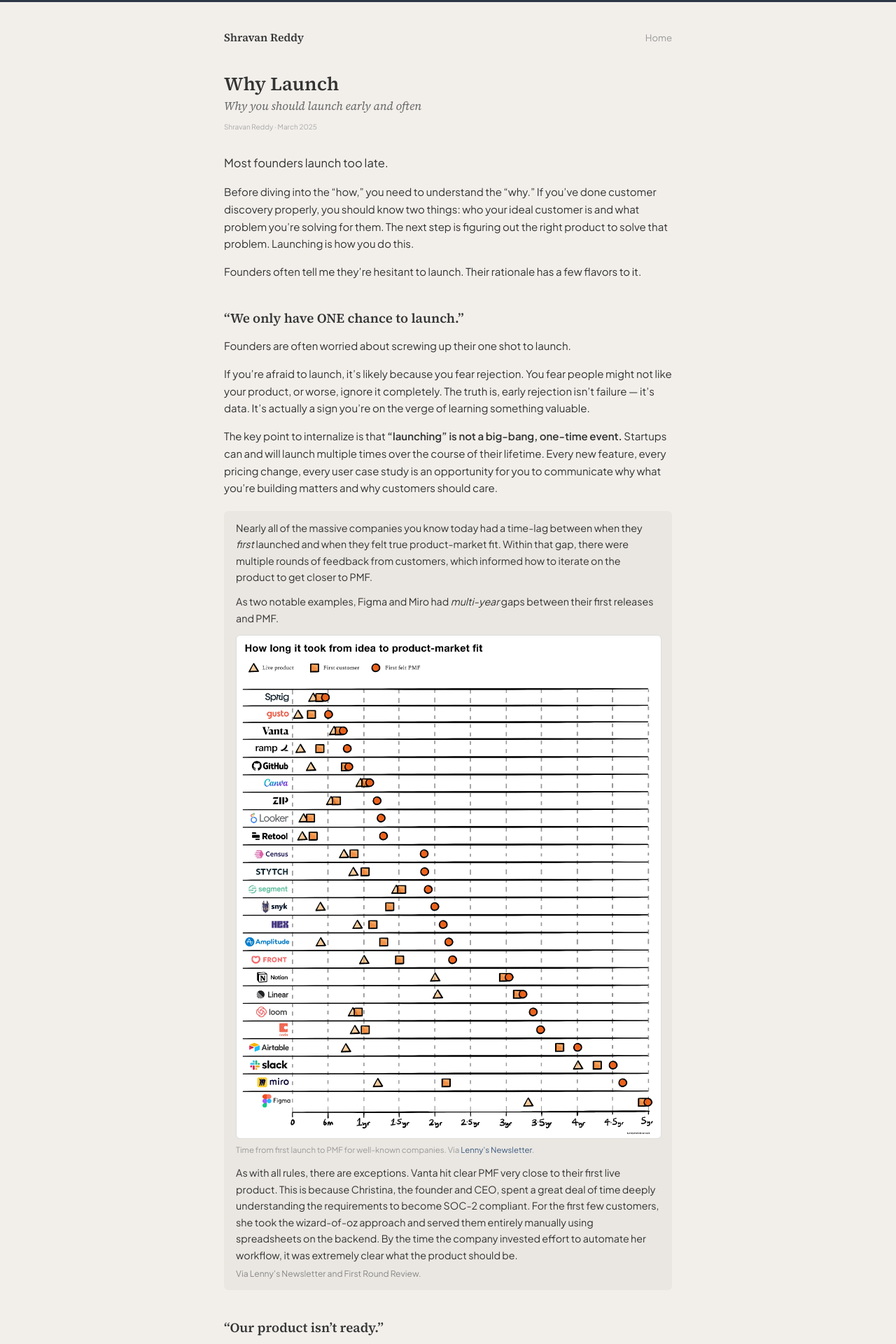
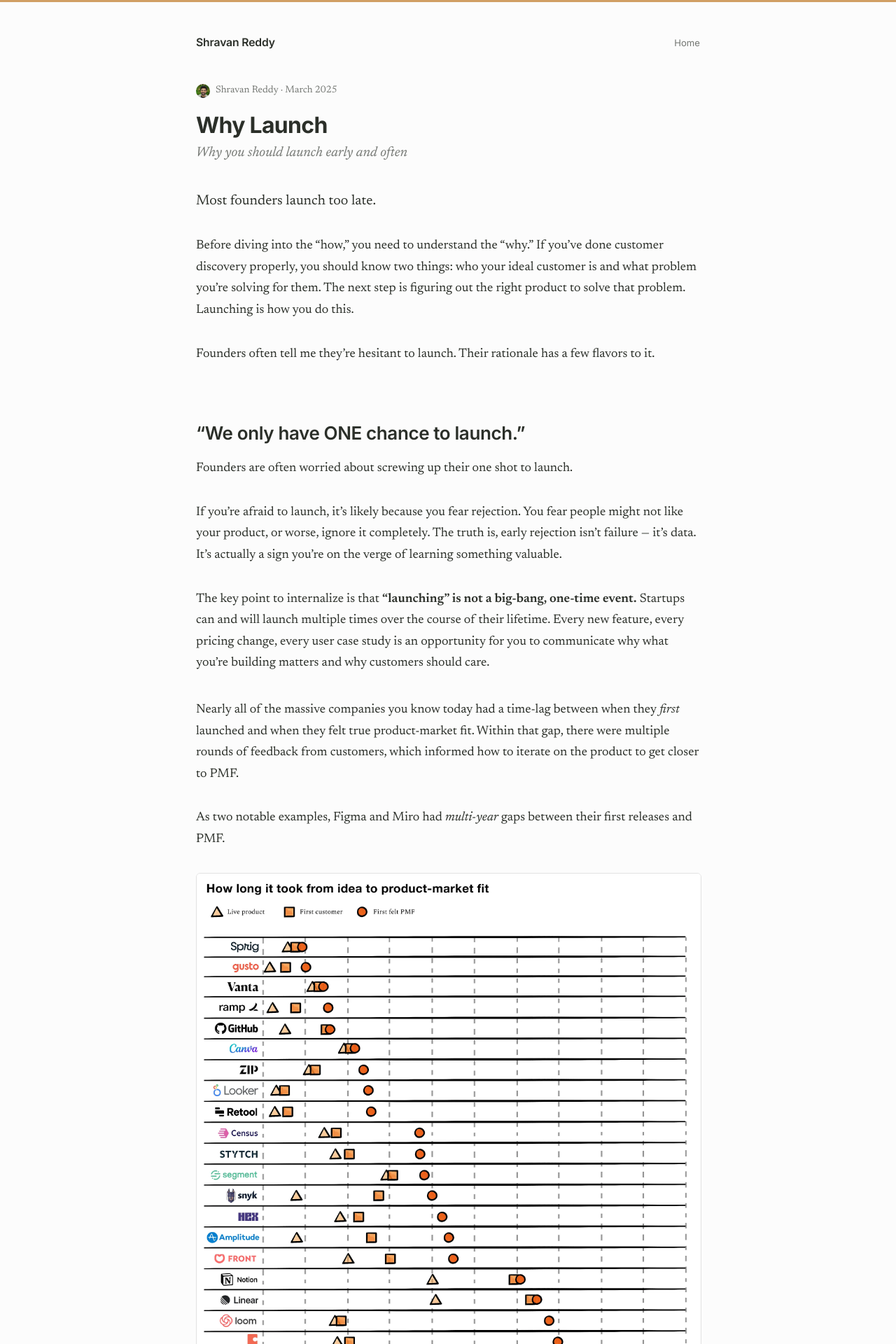
Before and after one commit to shrredd/shrredd.github.io, a Jekyll site: the page built from _essays/why-launch.md, in a window 1280 px wide. Shown: the top 1920 px of the page at 70% size. Built offline with Jekyll 4.4.1, drawn with Linux system fonts in a browser that asks for light colours.

Commit message:
Restyle site to match performance.dev aesthetic
- Invert typography: Inter (sans) headings/UI + Newsreader (serif) reading body
- New near-white / dark-green palette driven by CSS variables
- Underlined prose links, pill-style inline code, left-border blockquotes
- Bold, tightly-tracked article titles with an author-avatar byline
- Center image captions; full markdown coverage (code, tables, hr, h4-h6)
- Collapse dark mode to CSS-variable overrides (system preference, no JS)
- 720px reading column with generous vertical rhythm
- Fix 404 inline serif heading; bump stylesheet cache-bust to v=20260607a

Co-Authored-By: Claude Opus 4.8 (1M context) <noreply@anthropic.com>

```diff
--- a/404.html
+++ b/404.html
@@ -7,8 +7,8 @@ permalink: /404.html
 <head>
   <link rel="preconnect" href="https://fonts.googleapis.com">
   <link rel="preconnect" href="https://fonts.gstatic.com" crossorigin>
-  <link rel="stylesheet" href="https://fonts.googleapis.com/css2?family=Plus+Jakarta+Sans:wght@400;500;600&family=Source+Serif+4:ital,opsz,wght@0,8..60,400;0,8..60,600;1,8..60,400&display=swap">
-  <link rel="stylesheet" href="{{ '/static/style.css?v=20260209b' | relative_url }}">
+  <link rel="stylesheet" href="https://fonts.googleapis.com/css2?family=Inter:wght@400;500;600;700&family=Newsreader:ital,opsz,wght@0,6..72,400;0,6..72,600;1,6..72,400&display=swap">
+  <link rel="stylesheet" href="{{ '/static/style.css?v=20260607a' | relative_url }}">
   <meta charset="utf-8">
   <meta name="viewport" content="width=device-width, initial-scale=1.0">
   <meta name="robots" content="noindex">
@@ -23,7 +23,7 @@ permalink: /404.html
     </header>
 
     <main id="content">
-      <h1 style="font-family: 'Source Serif 4', Georgia, serif; font-size: 1.8em; margin: 2em 0 0.3em;">Page not found</h1>
+      <h1 style="font-size: 1.8em; margin: 2em 0 0.3em;">Page not found</h1>
       <p>The page you're looking for doesn't exist or has been moved.</p>
       <p><a href="/">&larr; Back to home</a></p>
     </main>
--- a/_layouts/essay.html
+++ b/_layouts/essay.html
@@ -4,8 +4,8 @@
 <head>
   <link rel="preconnect" href="https://fonts.googleapis.com">
   <link rel="preconnect" href="https://fonts.gstatic.com" crossorigin>
-  <link rel="stylesheet" href="https://fonts.googleapis.com/css2?family=Plus+Jakarta+Sans:wght@400;500;600&family=Source+Serif+4:ital,opsz,wght@0,8..60,400;0,8..60,600;1,8..60,400&display=swap">
-  <link rel="stylesheet" href="{{ '/static/style.css?v=20260209d' | relative_url }}">
+  <link rel="stylesheet" href="https://fonts.googleapis.com/css2?family=Inter:wght@400;500;600;700&family=Newsreader:ital,opsz,wght@0,6..72,400;0,6..72,600;1,6..72,400&display=swap">
+  <link rel="stylesheet" href="{{ '/static/style.css?v=20260607a' | relative_url }}">
   <meta charset="utf-8">
   <meta name="viewport" content="width=device-width, initial-scale=1.0">
   <meta name="author" content="Shravan Reddy">
@@ -88,9 +88,9 @@
 
     <main id="content">
       <div class="article-header">
+        {% if page.byline %}<p class="byline"><img class="byline-avatar" src="{{ '/static/shravan-headshot-260.jpg' | relative_url }}" alt="Shravan Reddy" width="20" height="20" decoding="async">{{ page.byline }}</p>{% endif %}
         <h1>{{ page.title }}</h1>
         {% if page.subtitle %}<p class="subtitle">{{ page.subtitle }}</p>{% endif %}
-        {% if page.byline %}<p class="byline">{{ page.byline }}</p>{% endif %}
       </div>
 
 {{ content }}
--- a/index.html
+++ b/index.html
@@ -6,8 +6,8 @@
 <head>
   <link rel="preconnect" href="https://fonts.googleapis.com">
   <link rel="preconnect" href="https://fonts.gstatic.com" crossorigin>
-  <link rel="stylesheet" href="https://fonts.googleapis.com/css2?family=Plus+Jakarta+Sans:wght@400;500;600&family=Source+Serif+4:ital,opsz,wght@0,8..60,400;0,8..60,600;1,8..60,400&display=swap">
-  <link rel="stylesheet" href="./static/style.css?v=20260209d">
+  <link rel="stylesheet" href="https://fonts.googleapis.com/css2?family=Inter:wght@400;500;600;700&family=Newsreader:ital,opsz,wght@0,6..72,400;0,6..72,600;1,6..72,400&display=swap">
+  <link rel="stylesheet" href="./static/style.css?v=20260607a">
   <meta charset="utf-8">
   <meta name="viewport" content="width=device-width, initial-scale=1.0">
   <meta name="author" content="Shravan Reddy">
--- a/static/style.css
+++ b/static/style.css
@@ -1,16 +1,68 @@
+/* ── Design tokens ── */
+:root {
+  /* Fonts — sans for headings/UI, serif for reading prose */
+  --f-body: "Inter", -apple-system, BlinkMacSystemFont, "Segoe UI", Roboto, sans-serif;
+  --f-prose: "Newsreader", "Source Serif 4", Georgia, "Times New Roman", serif;
+  --f-mono: ui-monospace, SFMono-Regular, Menlo, Consolas, monospace;
+
+  /* Color — light (default) */
+  --c-bg: #fcfcfc;
+  --c-text: #2b2f29;
+  --c-text-muted: #2b2f29a6;       /* ~65% */
+  --c-surface: #f4f4f4;
+  --c-border: #2b2f291f;            /* ~12% */
+  --c-accent: #d19f64;             /* warm tan/gold */
+  --c-highlight: #8b5cf6;          /* purple */
+  --c-selection: #8b5cf61f;        /* purple 12% */
+  --c-quote-bar: #2b2f294d;        /* text @ ~30% */
+  --c-quote-text: #2b2f29bf;       /* text @ ~75% */
+
+  --c-code-text: #1937a2;
+  --c-code-bg: #1937a212;
+  --c-code-bd: #1937a238;
+  --c-codeblock-bg: #f9fafc;
+
+  --c-link-underline: #2b2f2940;   /* text @ ~25% */
+
+  /* Type scale (desktop) */
+  --fs-body: 18px;  --lh-body: 1.7;
+  --fs-h1: 32px;    --lh-h1: 1.3;
+  --fs-h2: 26px;    --lh-h2: 1.35;
+  --fs-h3: 21px;    --lh-h3: 1.4;
+  --fw-heading: 600;
+
+  /* Rhythm / layout */
+  --space-p: 32px;
+  --space-p-h2: 80px;
+  --space-p-h3: 64px;
+  --gutter: 20px;
+  --content-w: 720px;
+
+  /* Radius */
+  --r-sm: 6px;
+  --r-md: 8px;
+}
+
 body {
   margin: 0;
-  font-family: "Plus Jakarta Sans", -apple-system, BlinkMacSystemFont, "Segoe UI", sans-serif;
+  font-family: var(--f-body);
   font-size: 15px;
-  background-color: #f2efeb;
-  color: #333;
+  background-color: var(--c-bg);
+  color: var(--c-text);
+  -webkit-font-smoothing: antialiased;
+  -moz-osx-font-smoothing: grayscale;
+  text-rendering: optimizeLegibility;
+}
+
+::selection {
+  background: var(--c-selection);
 }
 
 body::before {
   content: '';
   display: block;
   height: 3px;
-  background: #2d3748;
+  background: var(--c-accent);
 }
 
 .skip-link {
@@ -18,10 +70,10 @@ body::before {
   left: 12px;
   top: -44px;
   padding: 8px 10px;
-  background: #111;
-  color: #fff;
+  background: var(--c-text);
+  color: var(--c-bg);
   text-decoration: none;
-  border-radius: 4px;
+  border-radius: var(--r-sm);
   z-index: 10;
 }
 
@@ -31,9 +83,9 @@ body::before {
 
 /* Layout */
 .page {
-  max-width: 640px;
+  max-width: var(--content-w);
   margin: 0 auto;
-  padding: 40px 24px 60px;
+  padding: 48px 24px 80px;
 }
 
 /* Site header */
@@ -41,7 +93,7 @@ body::before {
   display: flex;
   justify-content: space-between;
   align-items: baseline;
-  margin-bottom: 40px;
+  margin-bottom: 48px;
 }
 
 .site-header h1 {
@@ -50,30 +102,31 @@ body::before {
 }
 
 .site-header .site-name {
-  font-family: "Source Serif 4", "Georgia", serif;
+  font-family: var(--f-body);
   font-weight: 600;
   font-size: 1.05em;
-  color: #333;
+  letter-spacing: -0.01em;
+  color: var(--c-text);
   text-decoration: none;
 }
 
 .site-header .site-name:hover {
-  color: #3d5a80;
+  color: var(--c-accent);
 }
 
 .site-header nav a {
   font-size: 0.875em;
-  color: #999;
+  color: var(--c-text-muted);
   text-decoration: none;
 }
 
 .site-header nav a:hover {
-  color: #333;
+  color: var(--c-text);
 }
 
 /* Content */
-#content h1, #content h2, #content h3 {
-  font-family: "Source Serif 4", "Georgia", serif;
+#content h1, #content h2, #content h3, #content h4, #content h5, #content h6 {
+  font-family: var(--f-body);
   margin: 0;
 }
 
@@ -86,15 +139,17 @@ body::before {
 }
 
 #content .byline, #content .byline a, #content .note {
-  font-size: 10px;
-  color: #aaa;
+  font-size: 14px;
+  color: var(--c-text-muted);
 }
 
-#content p, #content ul {
+#content p {
+  font-family: var(--f-prose);
   line-height: 1.65;
 }
 
 #content ul {
+  line-height: 1.65;
   padding-left: 1.2em;
 }
 
@@ -110,14 +165,14 @@ body::before {
 #content .thanks {
   margin-top: 2em;
   padding-top: 1em;
-  border-top: 1px solid #eee;
+  border-top: 1px solid var(--c-border);
   margin-bottom: 4em;
   font-size: smaller;
-  color: #777;
+  color: var(--c-text-muted);
 }
 
 #content .thanks a {
-  color: #777;
+  color: var(--c-text-muted);
 }
 
 #content li {
@@ -139,7 +194,7 @@ img.rounded {
 }
 
 a {
-  color: #3d5a80;
+  color: var(--c-text);
   text-decoration: none;
 }
 
@@ -148,9 +203,21 @@ a:hover {
 }
 
 a:focus-visible {
-  outline: 2px solid #3d5a80;
+  outline: 2px solid var(--c-accent);
   outline-offset: 2px;
   border-radius: 2px;
+}
+
+/* Underlined links inside reading prose (not nav/cards/UI) */
+#content p a, #content li a, #content blockquote a {
+  text-decoration: underline;
+  text-underline-offset: 3px;
+  text-decoration-thickness: 1px;
+  text-decoration-color: var(--c-link-underline);
+}
+
+#content p a:hover, #content li a:hover, #content blockquote a:hover {
+  text-decoration-color: var(--c-text);
 }
 
 .post + .post {
@@ -172,16 +239,16 @@ sub {
   clear: both;
   margin-top: 2.5em;
   padding-top: 2em;
-  border-top: 1px solid #ddd;
+  border-top: 1px solid var(--c-border);
 }
 
 .section-title {
-  font-family: "Plus Jakarta Sans", -apple-system, BlinkMacSystemFont, "Segoe UI", sans-serif;
+  font-family: var(--f-body);
   font-size: 0.75em;
   font-weight: 500;
   text-transform: uppercase;
   letter-spacing: 0.08em;
-  color: #999;
+  color: var(--c-text-muted);
   margin: 0 0 1em;
 }
 
@@ -189,45 +256,47 @@ sub {
 .essay-list {
   display: flex;
   flex-direction: column;
-  gap: 1.4em;
+  gap: 0.2em;
+  margin-top: 0.8em;
 }
 
 .essay-card {
   display: block;
   text-decoration: none;
   color: inherit;
-  padding: 0.7em 0.9em;
-  margin: -0.7em -0.9em;
-  border-radius: 6px;
+  padding: 0.6em 0.9em;
+  margin: 0 -0.9em;
+  border-radius: var(--r-sm);
   transition: background-color 0.15s ease;
 }
 
 .essay-card:hover {
   text-decoration: none;
-  background-color: rgba(0, 0, 0, 0.025);
+  background-color: var(--c-surface);
 }
 
 .essay-card .essay-title {
-  font-family: "Source Serif 4", "Georgia", serif;
+  font-family: var(--f-body);
   font-weight: 600;
-  color: #333;
+  letter-spacing: -0.01em;
+  color: var(--c-text);
   line-height: 1.3;
 }
 
 .essay-card:hover .essay-title {
-  color: #3d5a80;
+  color: var(--c-accent);
 }
 
 .essay-card .essay-meta {
   display: block;
   font-size: 0.8125em;
-  color: #999;
+  color: var(--c-text-muted);
   margin-top: 2px;
 }
 
 .essay-card .essay-desc {
   display: block;
-  color: #666;
+  color: var(--c-text-muted);
   margin-top: 3px;
   font-size: 0.9375em;
   line-height: 1.5;
@@ -250,7 +319,7 @@ sub {
 }
 
 .portfolio-tag {
-  color: #999;
+  color: var(--c-text-muted);
   font-size: 0.875em;
 }
 
@@ -268,43 +337,69 @@ sub {
 }
 
 .press-year {
-  color: #999;
+  color: var(--c-text-muted);
   font-size: 0.875em;
 }
 
 /* ── Essay pages ── */
 
 .essay-page #content .article-header {
-  margin-bottom: 2em;
+  margin-bottom: 2.5em;
+}
+
+.essay-page #content .article-header .byline {
+  display: flex;
+  align-items: center;
+  gap: 8px;
+  font-size: 14px;
+  color: var(--c-text-muted);
+  margin: 0 0 16px;
+}
+
+.essay-page #content .article-header .byline-avatar {
+  width: 20px;
+  height: 20px;
+  border-radius: 50%;
+  object-fit: cover;
+  flex: none;
 }
 
 .essay-page #content .article-header h1 {
-  font-size: 1.8em;
-  line-height: 1.2;
+  font-size: var(--fs-h1);
+  line-height: var(--lh-h1);
+  font-weight: 700;
+  letter-spacing: -0.022em;
   margin: 0 0 4px;
 }
 
 .essay-page #content .article-header .subtitle {
-  font-family: "Source Serif 4", "Georgia", serif;
-  font-size: 1.1em;
+  font-family: var(--f-prose);
+  font-size: 1.3em;
   font-style: italic;
-  color: #666;
-  margin: 0 0 8px;
+  color: var(--c-text-muted);
+  margin: 6px 0 0;
   line-height: 1.4;
 }
 
-.essay-page #content .article-header .byline {
-  font-size: 10px;
-  color: #aaa;
+.essay-page #content p {
+  font-size: var(--fs-body);
+  line-height: var(--lh-body);
+}
+
+.essay-page #content p:not(:last-child) {
+  margin-bottom: var(--space-p);
 }
 
 .essay-page #content .lede {
-  font-size: 1.1em;
-  line-height: 1.55;
+  font-size: 20px;
+  line-height: var(--lh-body);
 }
 
 .essay-page #content h2 {
-  font-size: 1.25em;
+  font-size: var(--fs-h2);
+  line-height: var(--lh-h2);
+  font-weight: var(--fw-heading);
+  letter-spacing: -0.015em;
   margin-top: 2.2em;
   margin-bottom: 0.3em;
 }
@@ -313,16 +408,36 @@ sub {
   font-weight: normal;
 }
 
+.essay-page #content h3 {
+  font-size: var(--fs-h3);
+  line-height: var(--lh-h3);
+  font-weight: var(--fw-heading);
+  letter-spacing: -0.01em;
+  margin-top: 1.8em;
+  margin-bottom: 0.3em;
+}
+
+/* Vertical rhythm: extra space before headings that follow a paragraph */
+.essay-page #content p + h2 {
+  margin-top: var(--space-p-h2);
+}
+
+.essay-page #content p + h3 {
+  margin-top: var(--space-p-h3);
+}
+
 .essay-page #content blockquote {
-  margin: 1.4em 0;
-  padding: 0.9em 1.2em;
-  background: #eae7e2;
-  border-radius: 6px;
-  font-size: 0.95em;
-  line-height: 1.55;
+  font-family: var(--f-prose);
+  margin: 32px 0;
+  padding: 4px 0 4px 20px;
+  border-left: 2px solid var(--c-quote-bar);
+  font-size: var(--fs-body);
+  line-height: var(--lh-body);
+  color: var(--c-quote-text);
 }
 
 .essay-page #content blockquote p {
+  font-size: inherit;
   margin: 0;
 }
 
@@ -343,20 +458,33 @@ sub {
   display: block;
   margin-top: 0.4em;
   font-size: 0.85em;
-  color: #888;
+  color: var(--c-text-muted);
 }
 
 .essay-page #content blockquote .source a {
-  color: #888;
+  color: var(--c-text-muted);
 }
 
-.essay-page #content ol {
-  padding-left: 1.2em;
-  line-height: 1.55;
+/* A blockquote used only to frame an image reads better without the bar */
+.essay-page #content blockquote:has(.article-img) {
+  border-left: 0;
+  padding-left: 0;
+  color: var(--c-text);
 }
 
-.essay-page #content ol li {
+.essay-page #content ul, .essay-page #content ol {
+  padding-left: 1.2em;
+}
+
+.essay-page #content li {
+  font-family: var(--f-prose);
+  font-size: var(--fs-body);
+  line-height: var(--lh-body);
   margin-bottom: 0.5em;
+}
+
+.essay-page #content li > ul, .essay-page #content li > ol {
+  margin-top: 0.4em;
 }
 
 .essay-page #content .closing {
@@ -367,34 +495,37 @@ sub {
 .essay-page #content .article-footer {
   margin-top: 3em;
   padding-top: 1em;
-  border-top: 1px solid #ddd;
+  border-top: 1px solid var(--c-border);
   font-size: smaller;
-  color: #777;
+  color: var(--c-text-muted);
 }
 
 .essay-page #content .article-footer a {
-  color: #777;
+  color: var(--c-text-muted);
 }
 
 .essay-page #content .article-img {
   display: block;
   max-width: 100%;
   height: auto;
-  margin: 1.2em 0;
-  border-radius: 6px;
-  border: 1px solid #ddd;
+  margin: 1.2em auto;
+  border-radius: var(--r-sm);
+  border: 1px solid var(--c-border);
 }
 
 .essay-page #content .article-img-caption {
   display: block;
-  font-size: 0.8em;
-  color: #999;
+  font-family: var(--f-body);
+  font-size: 14px;
+  color: var(--c-text-muted);
+  text-align: center;
+  line-height: 1.5;
   margin-top: -0.6em;
   margin-bottom: 1.4em;
 }
 
 .essay-page #content blockquote .article-img {
-  margin: 0.8em 0;
+  margin: 0.8em auto;
 }
 
 .essay-page #content blockquote .article-img-caption {
@@ -402,31 +533,111 @@ sub {
   margin-bottom: 0.6em;
 }
 
-/* Fallback image styles */
+/* Fallback image styles (non-essay-page contexts) */
 #content .article-img {
   display: block;
   max-width: 100%;
   height: auto;
-  margin: 1.2em 0;
-  border-radius: 6px;
-  border: 1px solid #ddd;
+  margin: 1.2em auto;
+  border-radius: var(--r-sm);
+  border: 1px solid var(--c-border);
 }
 
 #content .article-img-caption {
   display: block;
-  font-size: 0.8em;
-  color: #999;
+  font-family: var(--f-body);
+  font-size: 14px;
+  color: var(--c-text-muted);
+  text-align: center;
+  line-height: 1.5;
   margin-top: -0.6em;
   margin-bottom: 1.4em;
 }
 
 #content blockquote .article-img {
-  margin: 0.8em 0;
+  margin: 0.8em auto;
 }
 
 #content blockquote .article-img-caption {
   margin-top: -0.4em;
   margin-bottom: 0.6em;
+}
+
+/* ── Additional markdown elements ── */
+.essay-page #content h4 {
+  font-size: 18px;
+  line-height: 1.4;
+  font-weight: var(--fw-heading);
+  margin-top: 1.8em;
+  margin-bottom: 0.3em;
+}
+
+.essay-page #content h5, .essay-page #content h6 {
+  font-size: 16px;
+  line-height: 1.4;
+  font-weight: var(--fw-heading);
+  margin-top: 1.6em;
+  margin-bottom: 0.3em;
+}
+
+#content code {
+  font-family: var(--f-mono);
+  font-size: 0.85em;
+  color: var(--c-code-text);
+  background: var(--c-code-bg);
+  border: 1px solid var(--c-code-bd);
+  border-radius: var(--r-sm);
+  padding: 1px 5px;
+}
+
+#content pre, #content .highlight {
+  background: var(--c-codeblock-bg);
+  border: 1px solid var(--c-border);
+  border-radius: var(--r-md);
+  padding: 16px;
+  overflow-x: auto;
+  margin: 1.5em 0;
+}
+
+#content pre code, #content .highlight code {
+  font-size: 13px;
+  line-height: 1.5;
+  color: var(--c-text);
+  background: none;
+  border: 0;
+  padding: 0;
+}
+
+#content hr {
+  border: 0;
+  height: 1px;
+  background: var(--c-border);
+  width: 32px;
+  margin: 56px auto;
+}
+
+#content table {
+  border-collapse: collapse;
+  width: 100%;
+  font-family: var(--f-body);
+  font-size: 15px;
+  margin: 1.5em 0;
+}
+
+#content th, #content td {
+  border: 1px solid var(--c-border);
+  padding: 8px 12px;
+  text-align: left;
+}
+
+#content thead th {
+  background: var(--c-surface);
+}
+
+#content figcaption {
+  font-family: var(--f-body);
+  font-size: 14px;
+  color: var(--c-text-muted);
 }
 
 /* Great Product pyramid */
@@ -485,6 +696,15 @@ sub {
 /* ── Mobile ── */
 
 @media (max-width: 760px) {
+  :root {
+    --fs-h1: 26px;
+    --fs-h2: 24px;
+    --fs-h3: 20px;
+    --space-p: 24px;
+    --space-p-h2: 42px;
+    --space-p-h3: 42px;
+  }
+
   .page {
     padding: 24px 16px 40px;
   }
@@ -505,10 +725,6 @@ sub {
   .portfolio-grid {
     grid-template-columns: 1fr;
     gap: 0.4em;
-  }
-
-  .essay-page #content .article-header h1 {
-    font-size: 1.55em;
   }
 
   .essay-page .tier-aesthetic {
@@ -537,143 +753,28 @@ sub {
   }
 }
 
-/* ── Dark mode ── */
+/* ── Dark mode (system preference) ── */
 
 @media (prefers-color-scheme: dark) {
-  body {
-    background-color: #1a1a1a;
-    color: #d4d4d4;
+  :root {
+    --c-bg: #181a16;
+    --c-text: #e8eae2;
+    --c-text-muted: #e8eae28c;
+    --c-surface: #20221d;
+    --c-border: #e8eae21a;
+    --c-accent: #f90;
+    --c-highlight: #a78bfa;
+    --c-selection: #a78bfa1f;
+    --c-quote-bar: #e8eae24d;
+    --c-quote-text: #e8eae2bf;
+    --c-code-text: #7e9be5;
+    --c-code-bg: #7e9be51f;
+    --c-code-bd: #7e9be538;
+    --c-codeblock-bg: #1f211c;
+    --c-link-underline: #e8eae240;
   }
 
-  body::before {
-    background: #4a6fa5;
-  }
-
-  .site-header .site-name {
-    color: #d4d4d4;
-  }
-
-  .site-header .site-name:hover {
-    color: #7ba3d4;
-  }
-
-  .site-header nav a {
-    color: #777;
-  }
-
-  .site-header nav a:hover {
-    color: #d4d4d4;
-  }
-
-  a {
-    color: #7ba3d4;
-  }
-
-  a:focus-visible {
-    outline-color: #7ba3d4;
-  }
-
-  .section {
-    border-top-color: #333;
-  }
-
-  .section-title {
-    color: #777;
-  }
-
-  .essay-card .essay-title {
-    color: #d4d4d4;
-  }
-
-  .essay-card:hover {
-    background-color: rgba(255, 255, 255, 0.04);
-  }
-
-  .essay-card:hover .essay-title {
-    color: #7ba3d4;
-  }
-
-  .essay-card .essay-meta {
-    color: #777;
-  }
-
-  .essay-card .essay-desc {
-    color: #999;
-  }
-
-  .portfolio-tag {
-    color: #777;
-  }
-
-  .press-year {
-    color: #777;
-  }
-
-  #content .byline, #content .byline a, #content .note {
-    color: #666;
-  }
-
-  #content .thanks {
-    border-top-color: #333;
-    color: #888;
-  }
-
-  #content .thanks a {
-    color: #888;
-  }
-
-  .skip-link {
-    background: #d4d4d4;
-    color: #1a1a1a;
-  }
-
-  /* Essay page dark mode */
-  .essay-page #content .article-header .subtitle {
-    color: #999;
-  }
-
-  .essay-page #content .article-header .byline {
-    color: #666;
-  }
-
-  .essay-page #content blockquote {
-    background: #242424;
-  }
-
-  .essay-page #content blockquote .source {
-    color: #777;
-  }
-
-  .essay-page #content blockquote .source a {
-    color: #777;
-  }
-
-  .essay-page #content .article-footer {
-    border-top-color: #333;
-    color: #888;
-  }
-
-  .essay-page #content .article-footer a {
-    color: #888;
-  }
-
-  .essay-page #content .article-img {
-    border-color: #333;
-  }
-
-  .essay-page #content .article-img-caption {
-    color: #777;
-  }
-
-  #content .article-img {
-    border-color: #333;
-  }
-
-  #content .article-img-caption {
-    color: #777;
-  }
-
-  /* Pyramid dark mode adjustments */
+  /* Pyramid tier colors (outside the variable system) */
   .essay-page .tier-aesthetic {
     background: #555d66;
   }
```
